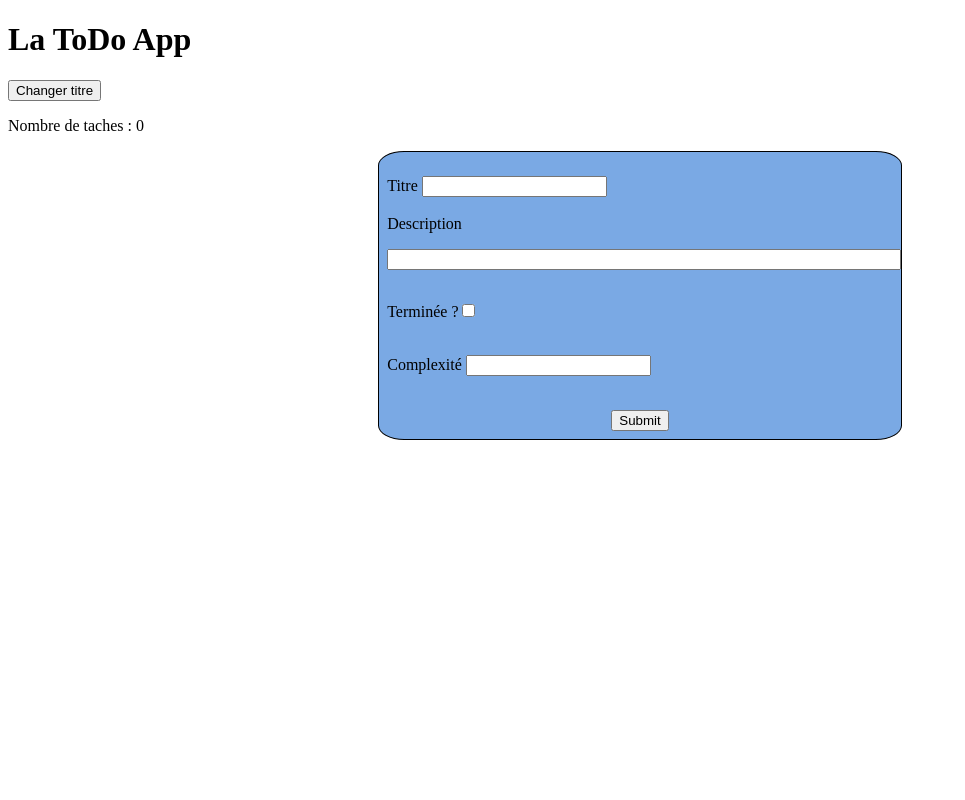
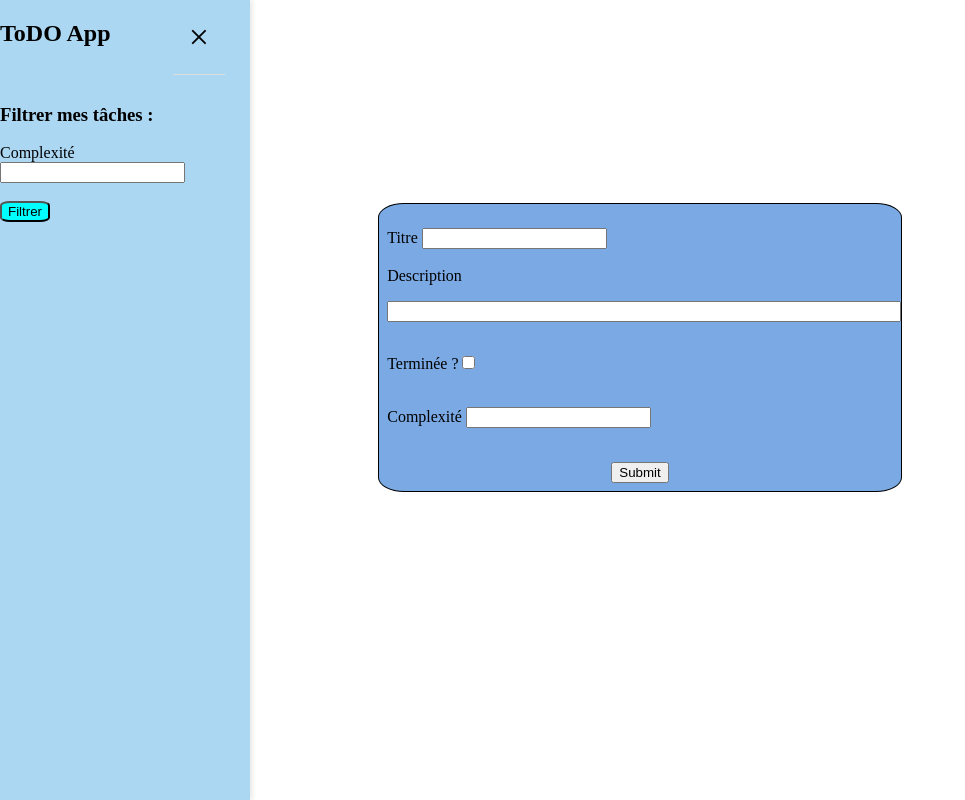
Before and after one commit to Aloha909/Test-Svelte-1, a SvelteKit app in the folder app1/: page / in a window 1280 px wide. Shown: the whole page, without its empty margins (0-965 px from the left). Built offline with nearby package versions, Linux system fonts and the light colour scheme.

Commit message:
ajout panel vertical

```diff
--- a/app1/src/routes/+page.svelte
+++ b/app1/src/routes/+page.svelte
@@ -57,7 +57,22 @@
         tasks = tasks.filter(task => task.id !== id);
     }
 
+
+    function openNav() {
+    document.getElementById("mySidepanel").style.width = "250px";
+    }
+
+
+    function closeNav() {
+    document.getElementById("mySidepanel").style.width = "0";
+    }
+
+
+
 </script>
+
+<!-- open button du panel-->
+<button class="openbtn" onclick= {openNav} >&#9776; Menu</button>
 
 <Header/>
 
@@ -102,3 +117,20 @@
     </div>
 {/each}
 </div>
+
+<!-- Sidebar -->
+<div id = "mySidepanel" class="sidebar">
+    <h2> ToDO App </h2>
+    <a href="javascript:void(0)" class="closebtn" onclick={closeNav} >&times;</a>
+    <br>
+    <h3>Filtrer mes tâches : </h3>
+    <div>
+    <label for="complexity">Complexité</label>
+    <input type="number" id="complexity" name="complexity"><br>
+    </div> <br>
+
+    <button>
+      Filtrer
+    </button>
+
+</div>
--- a/app1/src/routes/home-page.scss
+++ b/app1/src/routes/home-page.scss
@@ -28,3 +28,70 @@ form {
 	align-items: flex-start; // Alignement vertical
 	padding: 1rem;
 }
+
+.sidebar {
+	list-style-type: none;
+	margin: 0;
+	padding: 0;
+	width: 250px;
+	height: 100vh; // Full height viewport
+	position: fixed; // Sticks to the side
+	top: 0;
+	left: 0;
+	background-color: #abd7f3;
+	overflow-y: auto; // Scroll inside if needed
+	box-shadow: 2px 0 5px rgba(0, 0, 0, 0.1);
+	z-index: 1000;
+
+	ul {
+		padding: 0;
+		margin: 0;
+	}
+
+	li {
+		display: block;
+	}
+
+	a {
+		display: block;
+		color: #000;
+		padding: 16px;
+		text-decoration: none;
+		border-bottom: 1px solid #ddd;
+
+		&:hover {
+			background-color: #ddd;
+		}
+	}
+
+	button {
+		background-color: aqua;
+		border-radius: 20%;
+		&:hover {
+			background-color: #70c0dc;
+		}
+	}
+}
+
+/* Position and style the close button (top right corner) */
+.closebtn {
+	position: absolute;
+	top: 0;
+	right: 25px;
+	font-size: 36px;
+	margin-left: 50px;
+}
+
+/* Style the button that is used to open the sidepanel */
+.openbtn {
+	font-size: 20px;
+	cursor: pointer;
+	background-color: #126487;
+	color: black;
+	padding: 10px 15px;
+	border: none;
+}
+
+.openbtn:hover {
+	background-color: #2f7489;
+}
```
